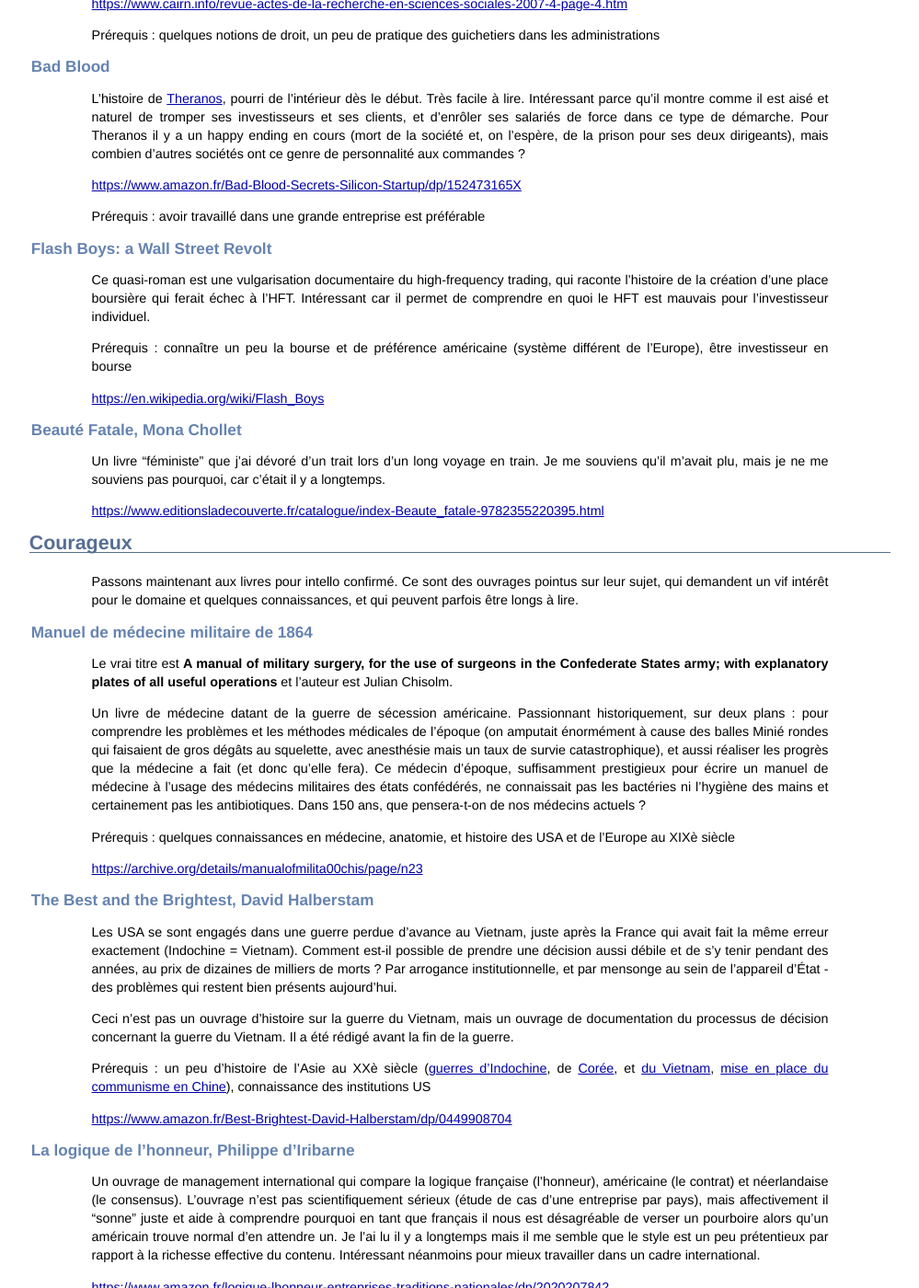
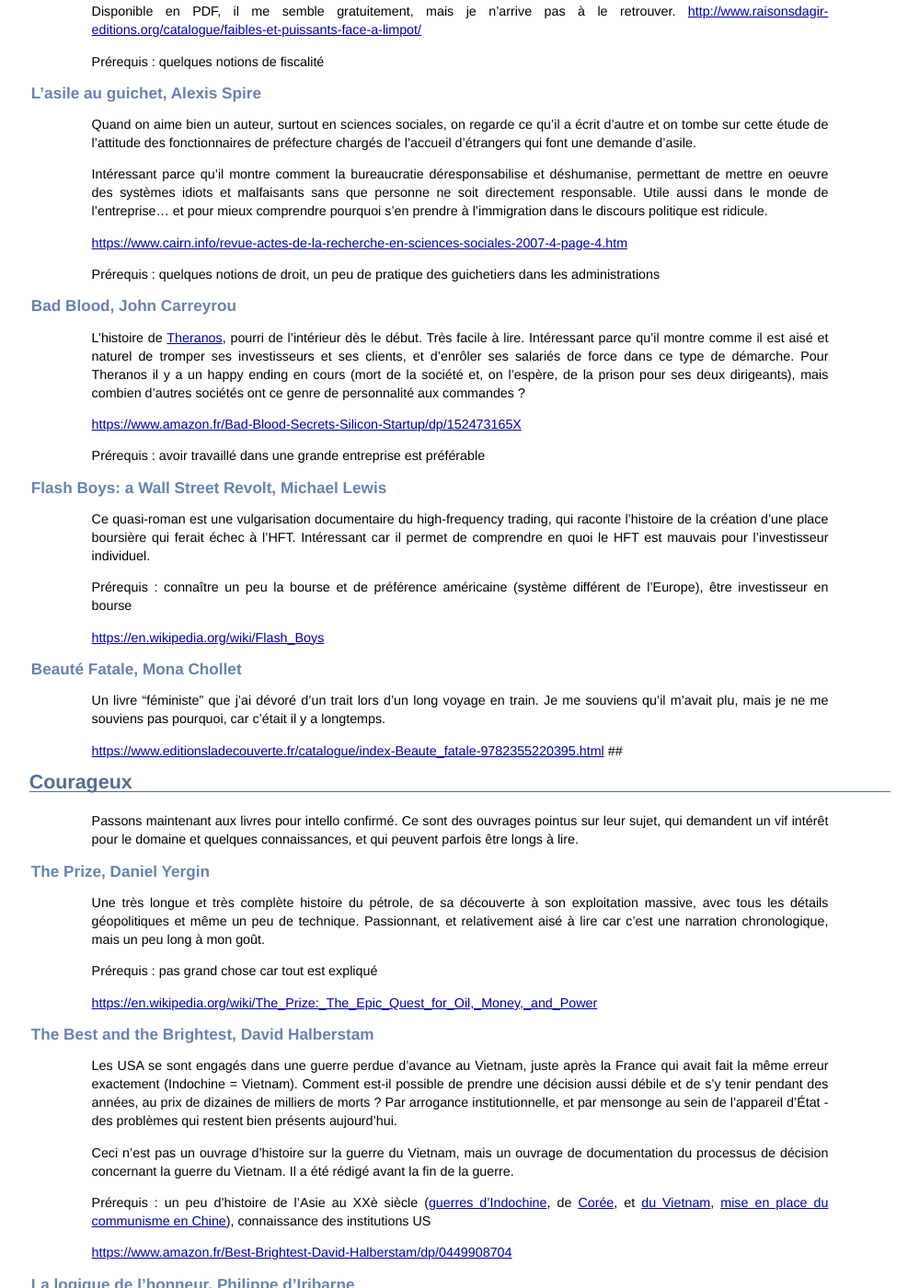
Before and after one commit to sven337/wblg, a Jekyll site: the page built from _posts/2018-12-13-Les-lectures-intello-de-Sven337.markdown, in a window 1280 px wide and 1400 px high, scrolled down 951 px. Shown: the whole window at 92% size, without its empty margins (140-1139 px from the left). Built offline with Jekyll 4.4.1, drawn with Linux system fonts in a browser that asks for light colours; nearby versions of some CDN libraries; some of the changed text lies outside the part shown.

Commit message:
upd lectures intello

```diff
--- a/_posts/2018-12-13-Les-lectures-intello-de-Sven337.markdown
+++ b/_posts/2018-12-13-Les-lectures-intello-de-Sven337.markdown
@@ -13,6 +13,20 @@
 # Facile à lire
 
 J'ai trouvé ces ouvrages faciles à lire (demandant peu de connaissances sur le sujet a priori, écrits de manière simple, etc.).
+
+## More Money Than God, Sebastian Mallaby
+
+Une petite histoire des "hedge funds", ces fonds de placement sulfureux qu'on accuse régulièrement de tous les maux. Décrit l'évolution de cette industrie, et surtout explique pourquoi elle n'est pas si mauvaise que ce que beaucoup croient.
+
+Prérequis : connaître un peu la bourse
+
+<https://en.wikipedia.org/wiki/More_Money_Than_God>
+
+## Le piège américain, Frédéric Pierucci
+
+L'histoire d'un cadre d'Alstrom, retenu en "otage économique" par les USA pour forcer la vente d'Alstom à General Electric.
+
+<https://www.editions-jclattes.fr/le-piege-americain-9782709664073>
 
 ## L'Internet des familles modestes, Dominique Pasquier
 
@@ -41,7 +55,7 @@
 
 Prérequis : quelques notions de droit, un peu de pratique des guichetiers dans les administrations
 
-## Bad Blood
+## Bad Blood, John Carreyrou
 
 L'histoire de [Theranos](https://en.wikipedia.org/wiki/Theranos), pourri de l'intérieur dès le début. Très facile à lire.
 Intéressant parce qu'il montre comme il est aisé et naturel de tromper ses investisseurs et ses clients, et d'enrôler ses salariés de force dans ce type de démarche. Pour Theranos il y a un happy ending en cours (mort de la société et, on l'espère, de la prison pour ses deux dirigeants), mais combien d'autres sociétés ont ce genre de personnalité aux commandes ?
@@ -50,7 +64,7 @@
 
 Prérequis : avoir travaillé dans une grande entreprise est préférable
 
-## Flash Boys: a Wall Street Revolt
+## Flash Boys: a Wall Street Revolt, Michael Lewis
 
 Ce quasi-roman est une vulgarisation documentaire du high-frequency trading, qui raconte l'histoire de la création d'une place boursière qui ferait échec à l'HFT. Intéressant car il permet de comprendre en quoi le HFT est mauvais pour l'investisseur individuel.
 
@@ -63,20 +77,19 @@
 Un livre "féministe" que j'ai dévoré d'un trait lors d'un long voyage en train. Je me souviens qu'il m'avait plu, mais je ne me souviens pas pourquoi, car c'était il y a longtemps.
 
 <https://www.editionsladecouverte.fr/catalogue/index-Beaute_fatale-9782355220395.html>
+##
 
 # Courageux
 
 Passons maintenant aux livres pour intello confirmé. Ce sont des ouvrages pointus sur leur sujet, qui demandent un vif intérêt pour le domaine et quelques connaissances, et qui peuvent parfois être longs à lire.
 
-## Manuel de médecine militaire de 1864
+## The Prize, Daniel Yergin
 
-Le vrai titre est **A manual of military surgery, for the use of surgeons in the Confederate States army; with explanatory plates of all useful operations** et l'auteur est Julian Chisolm.
+Une très longue et très complète histoire du pétrole, de sa découverte à son exploitation massive, avec tous les détails géopolitiques et même un peu de technique. Passionnant, et relativement aisé à lire car c'est une narration chronologique, mais un peu long à mon goût.
 
-Un livre de médecine datant de la guerre de sécession américaine. Passionnant historiquement, sur deux plans : pour comprendre les problèmes et les méthodes médicales de l'époque (on amputait énormément à cause des balles Minié rondes qui faisaient de gros dégâts au squelette, avec anesthésie mais un taux de survie catastrophique), et aussi réaliser les progrès que la médecine a fait (et donc qu'elle fera). Ce médecin d'époque, suffisamment prestigieux pour écrire un manuel de médecine à l'usage des médecins militaires des états confédérés, ne connaissait pas les bactéries ni l'hygiène des mains et certainement pas les antibiotiques. Dans 150 ans, que pensera-t-on de nos médecins actuels ?
+Prérequis : pas grand chose car tout est expliqué
 
-Prérequis : quelques connaissances en médecine, anatomie, et histoire des USA et de l'Europe au XIXè siècle
-
-<https://archive.org/details/manualofmilita00chis/page/n23>
+<https://en.wikipedia.org/wiki/The_Prize:_The_Epic_Quest_for_Oil,_Money,_and_Power>
 
 ## The Best and the Brightest, David Halberstam
 
@@ -88,6 +101,7 @@
 Prérequis : un peu d'histoire de l'Asie au XXè siècle ([guerres d'Indochine](https://fr.wikipedia.org/wiki/Guerre_d'Indochine), de [Corée](https://en.wikipedia.org/wiki/Korean_War), et [du Vietnam](https://en.wikipedia.org/wiki/Vietnam_War), [mise en place du communisme en Chine](https://en.wikipedia.org/wiki/Chinese_Civil_War)), connaissance des institutions US
 
 <https://www.amazon.fr/Best-Brightest-David-Halberstam/dp/0449908704>
+
 ## La logique de l'honneur, Philippe d'Iribarne
 
 Un ouvrage de management international qui compare la logique française (l'honneur), américaine (le contrat) et néerlandaise (le consensus). L'ouvrage n'est pas scientifiquement sérieux (étude de cas d'une entreprise par pays), mais affectivement il "sonne" juste et aide à comprendre pourquoi en tant que français il nous est désagréable de verser un pourboire alors qu'un américain trouve normal d'en attendre un.
@@ -104,6 +118,16 @@
 
 <https://www.amazon.fr/Capital-au-XXIe-si%C3%A8cle/dp/2021082288>
 
+## Manuel de médecine militaire de 1864
+
+Le vrai titre est **A manual of military surgery, for the use of surgeons in the Confederate States army; with explanatory plates of all useful operations** et l'auteur est Julian Chisolm.
+
+Un livre de médecine datant de la guerre de sécession américaine. Passionnant historiquement, sur deux plans : pour comprendre les problèmes et les méthodes médicales de l'époque (on amputait énormément à cause des balles Minié rondes qui faisaient de gros dégâts au squelette, avec anesthésie mais un taux de survie catastrophique), et aussi réaliser les progrès que la médecine a fait (et donc qu'elle fera). Ce médecin d'époque, suffisamment prestigieux pour écrire un manuel de médecine à l'usage des médecins militaires des états confédérés, ne connaissait pas les bactéries ni l'hygiène des mains et certainement pas les antibiotiques. Dans 150 ans, que pensera-t-on de nos médecins actuels ?
+
+Prérequis : quelques connaissances en médecine, anatomie, et histoire des USA et de l'Europe au XIXè siècle
+
+<https://archive.org/details/manualofmilita00chis/page/n23>
+
 ## PHTLS: Pre-hospital trauma life support
 
 Si vous avez un accident de la circulation et que votre bras est arraché, quel est votre temps de survie et que vont faire les sauveteurs en premier ?
```
